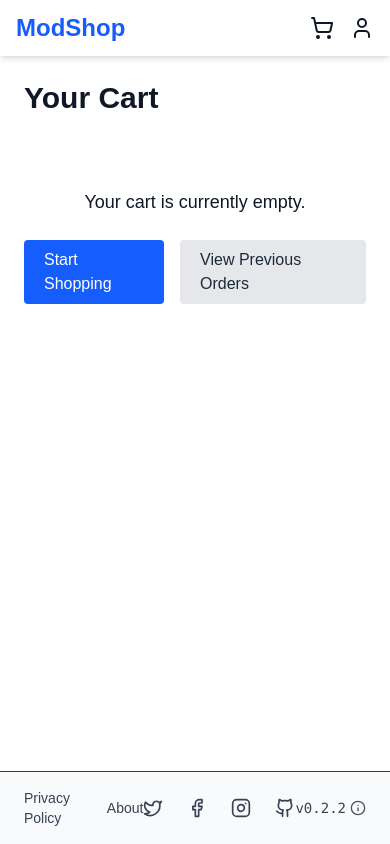
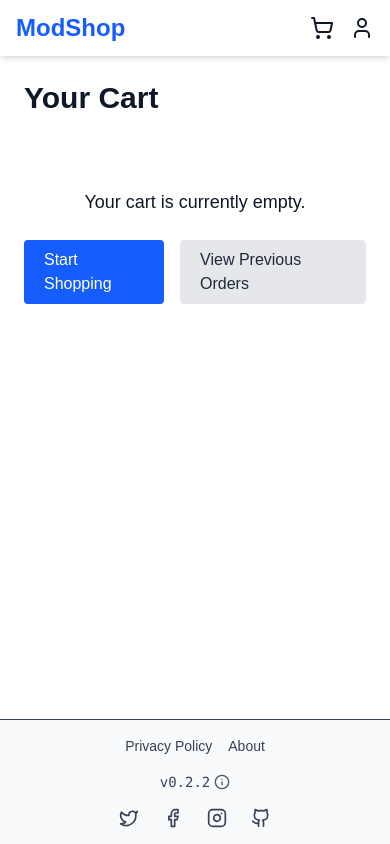
Before and after one commit to alemoraru/modshop, a Next.js app: page /cart in a window 390 px wide. Built offline with nearby package versions, Linux system fonts and the light colour scheme; a web font is replaced by a local one.

Commit message:
Add responsive layout for the footer

```diff
--- a/src/components/Footer.tsx
+++ b/src/components/Footer.tsx
@@ -9,15 +9,16 @@ const githubReleaseUrl = `/releases/tag/v${appVersion}`;
 export default function Footer() {
     return (
         <footer
-            className="w-full border-t bg-gray-50 text-gray-700 py-4 px-6 flex items-center justify-between text-sm">
+            className="w-full border-t bg-gray-50 text-gray-700 py-4 px-6 flex flex-col items-center gap-4 sm:flex-row sm:items-center sm:justify-between text-sm"
+        >
             {/* Left: Privacy Policy & About */}
-            <div className="flex gap-4 items-center">
+            <div className="flex gap-4 items-center justify-center order-1 sm:order-none">
                 <Link href="/privacy-policy" className="hover:underline">Privacy Policy</Link>
                 <Link href="/about" className="hover:underline">About</Link>
             </div>
 
             {/* Center: Socials */}
-            <div className="flex gap-6 items-center">
+            <div className="flex gap-6 items-center justify-center order-3 sm:order-none">
                 <Link href="https://twitter.com/" target="_blank" rel="noopener noreferrer" aria-label="Twitter">
                     <Twitter className="w-5 h-5 hover:text-blue-400"/>
                 </Link>
@@ -34,7 +35,7 @@ export default function Footer() {
             </div>
 
             {/* Right: Version & Info */}
-            <div className="flex items-center gap-2 relative">
+            <div className="flex items-center gap-2 relative justify-center order-2 sm:order-none">
                 <Link
                     href={`https://github.com/alemoraru/modshop-frontend${githubReleaseUrl}`}
                     target="_blank"
```
